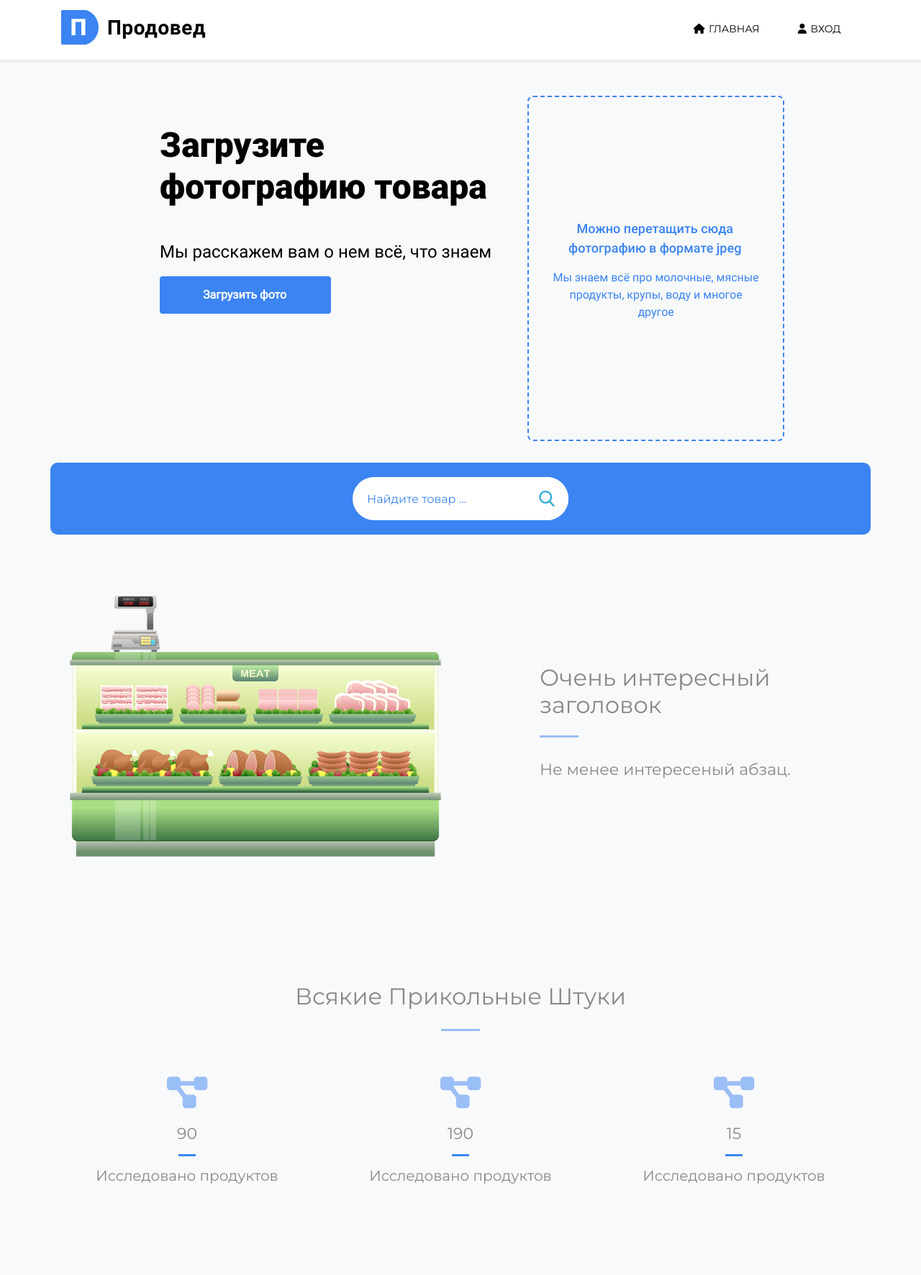
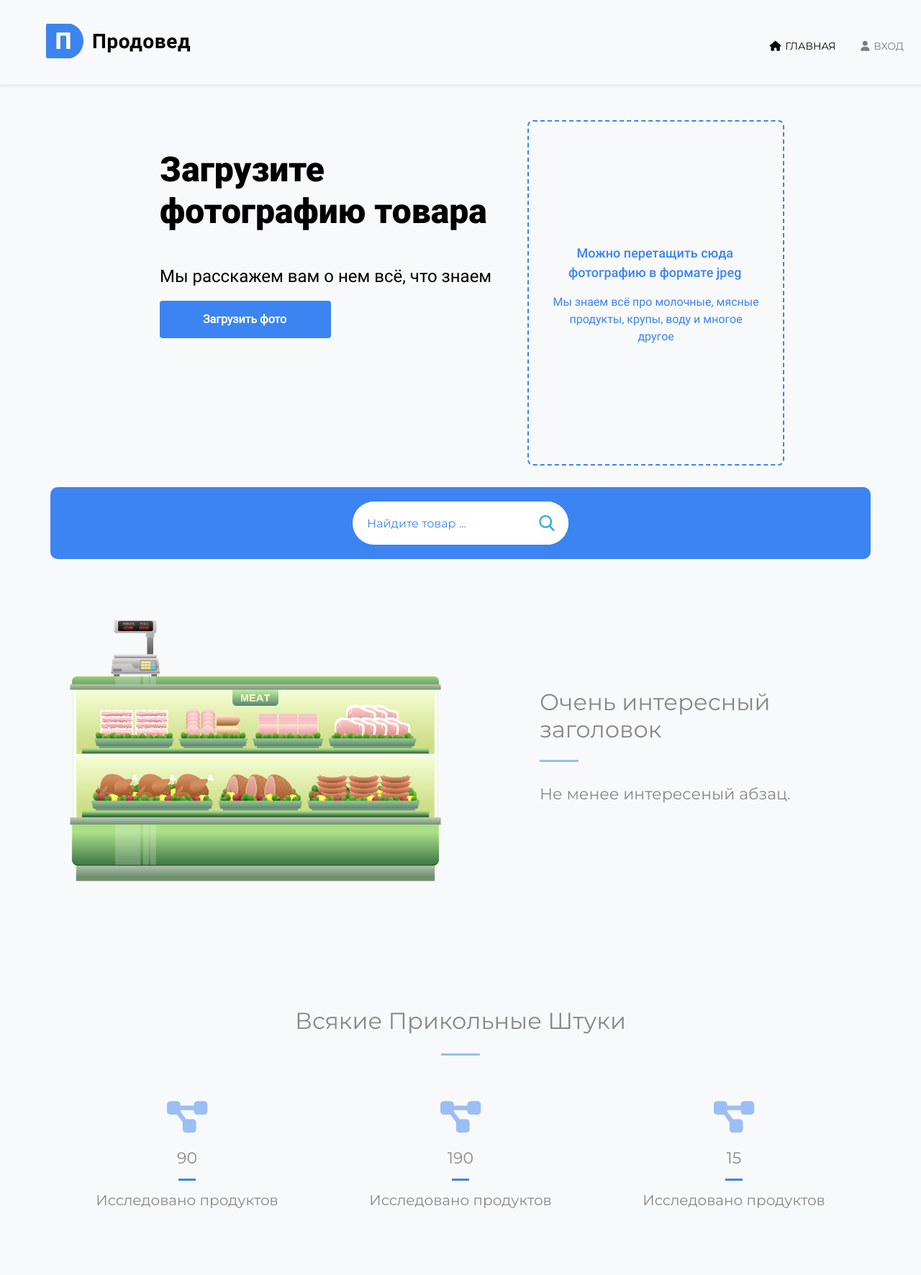
Before and after one commit to andrey-fly/Scaner_WEB, a Django app: page / in a window 1280 px wide. Shown: the top 1772 px of the page at 72% size. Run offline with Django 3.2, Linux system fonts and the light colour scheme; parts of the project's set-up code (start-up, migrations or seed data) failed here and were passed over; some libraries are stand-ins or nearby versions.

Commit message:
Improve navbar and exclude extra scripts

```diff
--- a/WEB_App/templates/base/base.html
+++ b/WEB_App/templates/base/base.html
@@ -54,25 +54,8 @@
     <!--  ЭТОТ СКРИПТ ЛОМАЕТ ПРЕДЫДУЩИЙ СКРИПТ, БЕЗ НЕГО МНОГОЕ НЕ РАБОТАЕТ  -->
     <!--  например, ломается открытие модального окна и сворачивание коллапсов!!!  -->
     <!--  ПРОСЬБА ПЕРЕДЕЛАТЬ БУРГЕР БЕЗ НЕГО (ИСПОЛЬЗУЙТЕ КЛАССИЧЕСКИЙ БУСТРАП)  -->
-    <script src="https://code.jquery.com/jquery-3.4.1.min.js" integrity="sha256-CSXorXvZcTkaix6Yvo6HppcZGetbYMGWSFlBw8HfCJo=" crossorigin="anonymous"></script>    <script src="https://stackpath.bootstrapcdn.com/bootstrap/4.4.1/js/bootstrap.min.js" integrity="sha384-wfSDF2E50Y2D1uUdj0O3uMBJnjuUD4Ih7YwaYd1iqfktj0Uod8GCExl3Og8ifwB6" crossorigin="anonymous"></script>
+<!--    <script src="https://code.jquery.com/jquery-3.4.1.min.js" integrity="sha256-CSXorXvZcTkaix6Yvo6HppcZGetbYMGWSFlBw8HfCJo=" crossorigin="anonymous"></script>    <script src="https://stackpath.bootstrapcdn.com/bootstrap/4.4.1/js/bootstrap.min.js" integrity="sha384-wfSDF2E50Y2D1uUdj0O3uMBJnjuUD4Ih7YwaYd1iqfktj0Uod8GCExl3Og8ifwB6" crossorigin="anonymous"></script>-->
 
-    <script>
-        $(function() {
-            var pull = $('#pull');
-            menu = $('nav ul');
-            menuHeight = menu.height();
-            $(pull).on('click', function(e) {
-                e.preventDefault();
-                menu.slideToggle();
-            });
-            $(window).resize(function() {
-                var w = $(window).width();
-                if (w > 320 && menu.is(':hidden')) {
-                    menu.removeAttr('style');
-                }
-            });
-        });
-    </script>
     {% block extra_js %}{% endblock %}
 </body>
 
--- a/WEB_App/templates/base/menu.html
+++ b/WEB_App/templates/base/menu.html
@@ -1,50 +1,148 @@
 {% load static %}
-<div id="home" class="header">
-    <div class="container">
-        <div class="logo">
-            <a href="#"><img src="/static/pics/logo_and_text.svg" title="logo" /></a>
-        </div>
+<nav class="navbar navbar-expand-lg navbar-light bg-light">
+    <div class="logo ml-5">
+        <a class="navbar-brand" href="#"><img src="/static/pics/logo_and_text.svg" title="logo"/></a></div>
+    <button class="navbar-toggler" type="button" data-toggle="collapse" data-target="#navbarSupportedContent"
+            aria-controls="navbarSupportedContent" aria-expanded="false" aria-label="Toggle navigation">
+        <img src="/static/img/menu.png" title="menu"/>
+    </button>
+        <div class="collapse navbar-collapse justify-content-end" id="navbarSupportedContent">
             <nav class="top-nav">
-            <ul class="top-nav">
+                <ul class="navbar-nav top-nav">
                     {% if request.user.is_superuser %}
-                <li>
+                    <li class="nav-item float-right">
                         <a href="/admin/accept/">
                             <i class="fas fa-home"></i>
                             <span class="i-text">Админ-панель</span>
                         </a>
                     </li>
                     {% endif %}
-                <li>
+                    <li class="nav-item float-right">
                         <a href="/">
                             <i class="fas fa-home"></i>
                             <span class="i-text">Главная</span>
                         </a>
                     </li>
                     {% if not user.is_authenticated %}
-                <li class="nav-item">
-                    <a class="nav-link" type="button" id="modal_btn" data-toggle="modal" data-target="#signmodal">
+                    <li class="nav-item float-right">
+                        <a class="nav-link" type="button" id="modal_btn" data-toggle="modal"
+                           data-target="#signmodal">
                             <i class="fas fa-user"></i>
                             <span class="i-text">Вход</span>
                         </a>
                     </li>
-                {% endif %} {% if user.is_authenticated %}
-                <li class="nav-item">
+                    {% endif %}
+                    {% if user.is_authenticated %}
+                    <li class="nav-item float-right">
                         <a class="nav-link" href="/photo">
                             <i class="fas fa-search"></i>
                             <span class="i-text">Найдите товар</span>
                         </a>
                     </li>
-                <li class="nav-item">
+                    <li class="nav-item float-right">
                         <a class="nav-link" href="/logout">
                             <i class="fas fa-user-times"></i>
                             <span class="i-text">Выйти</span>
                         </a>
                     </li>
                     {% endif %}
-
                 </ul>
-            <a href="" id="pull"><img src="/static/img/menu.png" title="menu" /></a>
             </nav>
-        <div class="clearfix"> </div>
         </div>
-</div>
+</nav>
+<!--<div id="home" class="header">-->
+<!--    <div class="container">-->
+<!--        <div class="logo">-->
+<!--            <a href="#"><img src="/static/pics/logo_and_text.svg" title="logo"/></a>-->
+<!--        </div>-->
+<!--        <button class="navbar-toggler" type="button" data-toggle="collapse" data-target="#navbarSupportedContent"-->
+<!--                aria-controls="navbarSupportedContent" aria-expanded="false" aria-label="Toggle navigation">-->
+<!--            <img src="/static/img/menu.png" title="menu"/>-->
+<!--        </button>-->
+<!--        <div class="collapse navbar-collapse" id="navbarSupportedContent">-->
+<!--            <nav class="top-nav">-->
+<!--                <ul class="navbar-nav mr-auto top-nav">-->
+<!--                    {% if request.user.is_superuser %}-->
+<!--                    <li class="nav-item">-->
+<!--                        <a href="/admin/accept/">-->
+<!--                            <i class="fas fa-home"></i>-->
+<!--                            <span class="i-text">Админ-панель</span>-->
+<!--                        </a>-->
+<!--                    </li>-->
+<!--                    {% endif %}-->
+<!--                    <li class="nav-item">-->
+<!--                        <a href="/">-->
+<!--                            <i class="fas fa-home"></i>-->
+<!--                            <span class="i-text">Главная</span>-->
+<!--                        </a>-->
+<!--                    </li>-->
+<!--                    {% if not user.is_authenticated %}-->
+<!--                    <li class="nav-item">-->
+<!--                        <a class="nav-link" type="button" id="modal_btn" data-toggle="modal"-->
+<!--                           data-target="#signmodal">-->
+<!--                            <i class="fas fa-user"></i>-->
+<!--                            <span class="i-text">Вход</span>-->
+<!--                        </a>-->
+<!--                    </li>-->
+<!--                    {% endif %}-->
+<!--                    {% if user.is_authenticated %}-->
+<!--                    <li class="nav-item">-->
+<!--                        <a class="nav-link" href="/photo">-->
+<!--                            <i class="fas fa-search"></i>-->
+<!--                            <span class="i-text">Найдите товар</span>-->
+<!--                        </a>-->
+<!--                    </li>-->
+<!--                    <li class="nav-item">-->
+<!--                        <a class="nav-link" href="/logout">-->
+<!--                            <i class="fas fa-user-times"></i>-->
+<!--                            <span class="i-text">Выйти</span>-->
+<!--                        </a>-->
+<!--                    </li>-->
+<!--                    {% endif %}-->
+<!--                </ul>-->
+<!--            </nav>-->
+<!--        </div>-->
+<!--    </div>-->
+<!--</div>-->
+<!--            <ul class="top-nav">-->
+<!--                {% if request.user.is_superuser %}-->
+<!--                <li>-->
+<!--                    <a href="/admin/accept/">-->
+<!--                        <i class="fas fa-home"></i>-->
+<!--                        <span class="i-text">Админ-панель</span>-->
+<!--                    </a>-->
+<!--                </li>-->
+<!--                {% endif %}-->
+<!--                <li>-->
+<!--                    <a href="/">-->
+<!--                        <i class="fas fa-home"></i>-->
+<!--                        <span class="i-text">Главная</span>-->
+<!--                    </a>-->
+<!--                </li>-->
+<!--                {% if not user.is_authenticated %}-->
+<!--                <li class="nav-item">-->
+<!--                    <a class="nav-link" type="button" id="modal_btn" data-toggle="modal" data-target="#signmodal">-->
+<!--                        <i class="fas fa-user"></i>-->
+<!--                        <span class="i-text">Вход</span>-->
+<!--                    </a>-->
+<!--                </li>-->
+<!--                {% endif %}-->
+<!--                {% if user.is_authenticated %}-->
+<!--                <li class="nav-item">-->
+<!--                    <a class="nav-link" href="/photo">-->
+<!--                        <i class="fas fa-search"></i>-->
+<!--                        <span class="i-text">Найдите товар</span>-->
+<!--                    </a>-->
+<!--                </li>-->
+<!--                <li class="nav-item">-->
+<!--                    <a class="nav-link" href="/logout">-->
+<!--                        <i class="fas fa-user-times"></i>-->
+<!--                        <span class="i-text">Выйти</span>-->
+<!--                    </a>-->
+<!--                </li>-->
+<!--                {% endif %}-->
+<!--            </ul>-->
+<!--            </nav>-->
+<!--        </div>-->
+<!--    </div>-->
+<!--</div>-->
--- a/static/css/style.css
+++ b/static/css/style.css
@@ -283,7 +283,6 @@ header {
 
 nav {
     position: relative;
-    float: right;
 }
 
 nav ul {
@@ -305,7 +304,7 @@ nav a {
     text-decoration: none;
     /* Закомментил, т.к. лого уезжало наверх,
     либо пофиксите уезжающее лого, либо забейте */
-    /*line-height: 40px;*/
+    /*line-height: 40px; */
 }
 
 nav a:hover {
```
Also changed, not shown: Scanner/settings.py (+23 -23 lines), static/css/menu.css (line endings or trailing spaces). Lines whose indentation alone changed are shown as unchanged.
